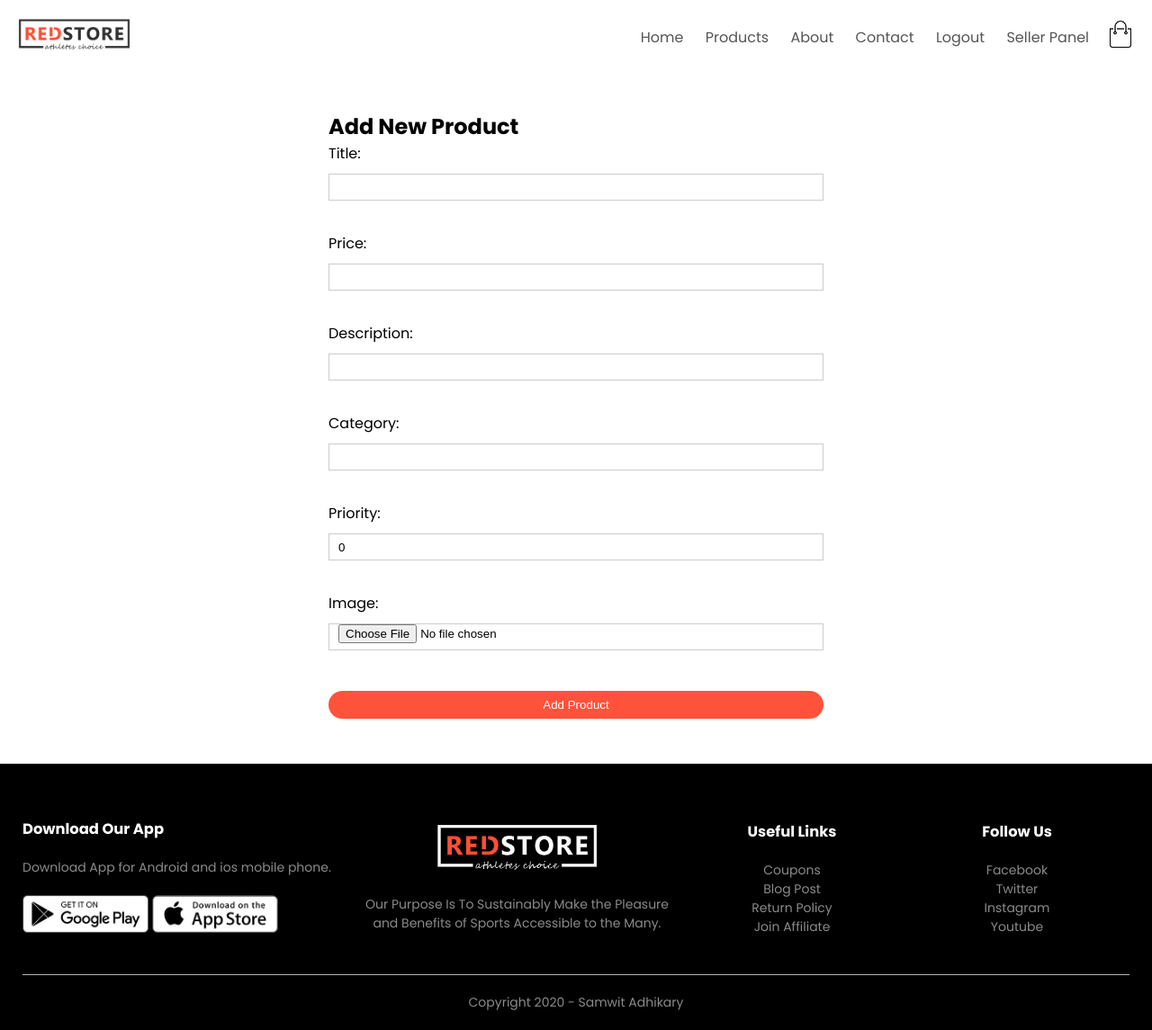
After one commit to Midhun-Nk/Digital-Product-Store, a Django app: page /Customer/seller/add-product/ in a window 1280 px wide. The commit adds this page. Shown: the whole page at 90% size. Run offline with Django 5.2, Linux system fonts and the light colour scheme; a user stored in the database is signed in; data comes from the database, SQL or seed files in the repository; both versions use the stored data as it was after the commit.

Commit message:
Product uplaod Done

```diff
--- a/DigitalProductStore/Customers/urls.py
+++ b/DigitalProductStore/Customers/urls.py
@@ -4,6 +4,7 @@ from django.urls import path
 from django.conf import settings
 from django.conf.urls.static import static
 from .views import seller_panel
+from Customers.views import add_product  # or Sellers.views
 
 from . import views
 urlpatterns = [
@@ -13,5 +14,6 @@ urlpatterns = [
 
   path('seller/', seller_panel, name='seller_panel'),
     path('seller/dashboard/', views.seller_dashboard, name='seller_dashboard'),
+    path('seller/add-product/', add_product, name='add_product'),
 
 ]
--- a/DigitalProductStore/Customers/views.py
+++ b/DigitalProductStore/Customers/views.py
@@ -7,6 +7,7 @@ from django.contrib import messages
 
 from .models import CustomerModels
 from .models import SellerModels  # ✅ Import your seller model
+from Products.models import ProductModels
 
 
 def user_logout(request):
@@ -87,3 +88,35 @@ def seller_panel(request):
 @login_required
 def seller_dashboard(request):
     return render(request, 'seller_dashboard.html')
+
+
+@login_required
+def add_product(request):
+    if not hasattr(request.user, 'seller_profile'):
+        messages.error(request, "You must become a seller first.")
+        return redirect('seller_panel')
+
+    if request.method == "POST":
+        try:
+            title = request.POST['title']
+            price = float(request.POST['price'])
+            description = request.POST['description']
+            category = request.POST['category']
+            priority = int(request.POST.get('priority', 0))
+            image = request.FILES['image']
+
+            ProductModels.objects.create(
+                title=title,
+                price=price,
+                description=description,
+                category=category,
+                priority=priority,
+                image=image,
+                seller=request.user.seller_profile
+            )
+
+            return render(request, 'add_product.html', {'success': "Product added successfully!"})
+        except Exception as e:
+            return render(request, 'add_product.html', {'error': str(e)})
+
+    return render(request, 'add_product.html')
--- a/DigitalProductStore/Products/models.py
+++ b/DigitalProductStore/Products/models.py
@@ -13,7 +13,7 @@ class ProductModels(models.Model):
      category=models.CharField(max_length=100)
      priority=models.IntegerField(default=0)
      delete_status=models.IntegerField(choices=DELETE_CHOICE,default=LIVE)
-     created_at=models.DateTimeField(auto_created=True)
+     created_at=models.DateTimeField(auto_now_add=True)
      updated_at=models.DateTimeField(auto_now=True)
      seller = models.ForeignKey(SellerModels, on_delete=models.CASCADE, related_name='products', null=True, blank=True)
 
--- /dev/null
+++ b/DigitalProductStore/templates/add_product.html
@@ -0,0 +1,35 @@
+{% extends "base.html" %} {% load static %} {% block content %}
+<div class="small-container" style="max-width: 600px; margin: 40px auto">
+  <h2>Add New Product</h2>
+
+  {% if error %}
+  <p style="color: red">{{ error }}</p>
+  {% endif %} {% if success %}
+  <p style="color: green">{{ success }}</p>
+  {% endif %}
+
+  <form method="POST" enctype="multipart/form-data">
+    {% csrf_token %}
+
+    <label>Title:</label><br />
+    <input type="text" name="title" required /><br /><br />
+
+    <label>Price:</label><br />
+    <input type="number" step="0.01" name="price" required /><br /><br />
+
+    <label>Description:</label><br />
+    <input type="text" name="description" required /><br /><br />
+
+    <label>Category:</label><br />
+    <input type="text" name="category" required /><br /><br />
+
+    <label>Priority:</label><br />
+    <input type="number" name="priority" value="0" /><br /><br />
+
+    <label>Image:</label><br />
+    <input type="file" name="image" required /><br /><br />
+
+    <button type="submit" class="btn">Add Product</button>
+  </form>
+</div>
+{% endblock %}
--- a/DigitalProductStore/templates/seller_dashboard.html
+++ b/DigitalProductStore/templates/seller_dashboard.html
@@ -12,9 +12,7 @@
   <div style="margin-top: 30px">
     <ul style="list-style: none; padding: 0; font-size: 16px">
       <li style="margin-bottom: 15px">
-        <a href="#" style="text-decoration: none; color: #007bff"
-          >➕ Add New Product</a
-        >
+        <a href="{% url 'add_product' %}">➕ Add New Product</a>
       </li>
       <li style="margin-bottom: 15px">
         <a href="#" style="text-decoration: none; color: #007bff"
```
Also changed, not shown: DigitalProductStore/Products/migrations/0003_alter_productmodels_created_at.py (added), DigitalProductStore/db.sqlite3, DigitalProductStore/media/media/productimage/user-2.png (added), DigitalProductStore/media/media/productimage/user-3.png (added).
